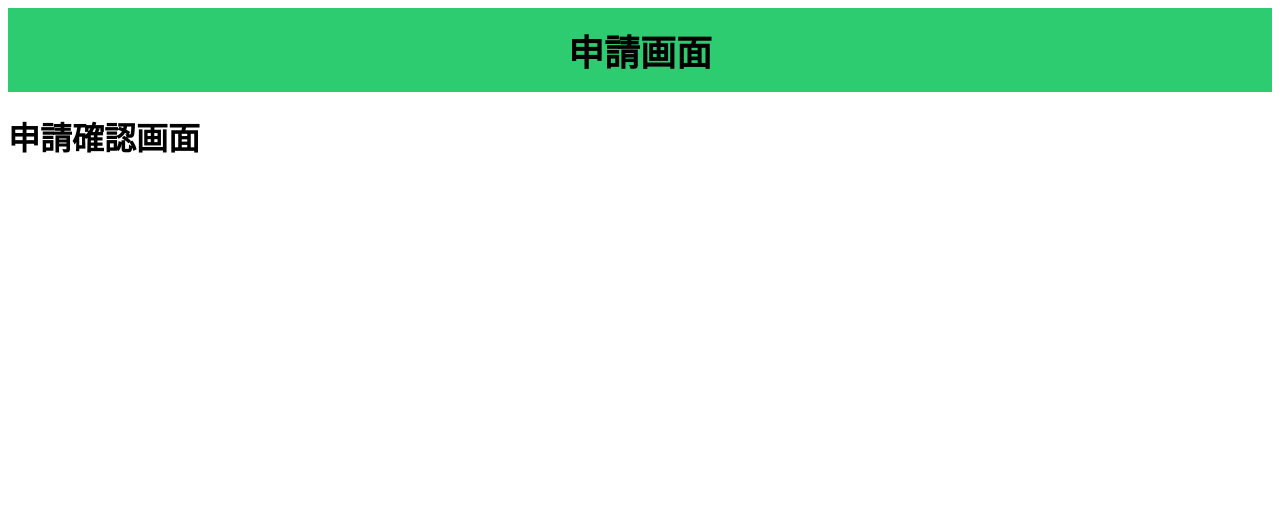
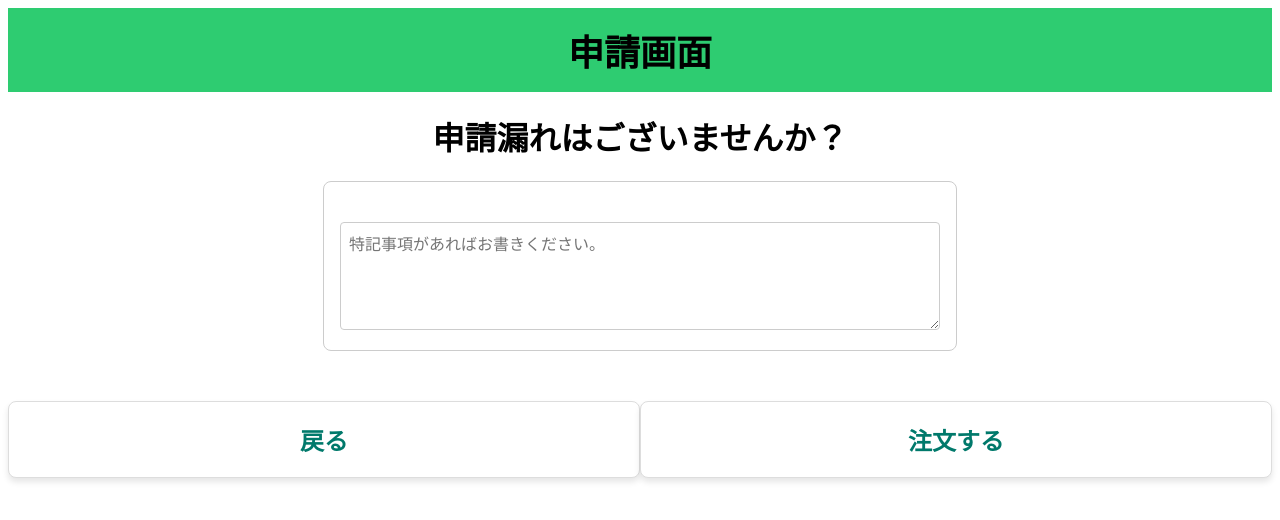
Before and after one commit to IBA-HOK/CoCoIRU, a SvelteKit app in the folder Svelte/: page /request/confirm in a window 1280 px wide. Shown: the top 520 px of the page. Built offline with nearby package versions, Linux system fonts and the light colour scheme.

Commit message:
Add 注文確認画面

```diff
--- /dev/null
+++ b/Svelte/src/lib/requestItems.ts
@@ -0,0 +1,15 @@
+// 申請物資リスト
+import { writable } from 'svelte/store';
+
+const initialRequestItems = [
+  { text: '食料', value: 0 },
+  { text: '毛布', value: 0 },
+  { text: '乳児用粉・液体ミルク', value: 0 },
+  { text: '乳児・小児用おむつ', value: 0 },
+  { text: '生理用品', value: 0 },
+  { text: 'トイレットペーパー', value: 0 },
+  { text: '簡易・携帯トイレ', value: 0 },
+  { text: '大人用おむつ', value: 0 }
+];
+
+export const requestItems = writable(initialRequestItems);
--- a/Svelte/src/routes/request/confirm/+page.svelte
+++ b/Svelte/src/routes/request/confirm/+page.svelte
@@ -1 +1,108 @@
-<h1>申請確認画面</h1>
+<script lang="ts">
+  import { goto } from '$app/navigation';
+  import Button from '$lib/Button.svelte';
+  import { requestItems } from '$lib/requestItems';
+
+  // 特記事項
+  let notes = '';
+
+  $: selectedItems = $requestItems.filter(requestItems => requestItems.value > 0);
+
+  // ボタン
+  function backButtonClick() {
+    goto('/request');
+  }
+  function orderButtonClick() {
+    // 仮の処理(todo: 実際のデータベース処理を実装)
+    console.log('注文内容:', selectedItems);
+    console.log('特記事項:', notes);
+    goto('/request/complete');
+  }
+</script>
+
+<h1 style="text-align: center;">申請漏れはございませんか？</h1>
+
+<div class="content-container">
+  <div class="selected-items-list">
+    {#each selectedItems as item}
+      <div class="selected-item">
+        <span class="item-text">{item.text}</span>
+        <div class="item-quantity">
+          <span>{item.value}</span>
+        </div>
+      </div>
+    {/each}
+  </div>
+
+  <textarea
+    bind:value={notes}
+    placeholder="特記事項があればお書きください。"
+    rows={5}
+  ></textarea>
+</div>
+
+<div class="request_footer">
+  <Button text="戻る" on:click={backButtonClick} />
+  <Button text="注文する" on:click={orderButtonClick} />
+</div>
+
+<style>
+  .content-container {
+    max-width: 600px;
+    margin: 0 auto;
+    padding: 0 1rem;
+    max-height: 60vh;
+    overflow-y: auto;
+    border: 1px solid #ccc;
+    border-radius: 8px;
+    padding: 1rem;
+  }
+
+  .selected-items-list {
+    display: flex;
+    flex-direction: column;
+    gap: 0.75rem;
+    margin-bottom: 1.5rem;
+  }
+
+  .selected-item {
+    display: flex;
+    justify-content: space-between;
+    align-items: center;
+    background-color: #e0ffe0;
+    border: 1px solid #c0e0c0;
+    border-radius: 8px;
+    padding: 0.75rem 1rem;
+    font-size: 1.1rem;
+  }
+
+  .item-text {
+    font-weight: bold;
+  }
+
+  .item-quantity {
+    display: flex;
+    align-items: center;
+    gap: 0.5rem;
+    background-color: #4CAF50;
+    color: white;
+    padding: 0.25rem 0.75rem;
+    border-radius: 4px;
+  }
+
+  textarea {
+    width: 100%;
+    font-size: 1rem;
+    padding: 0.5rem;
+    border-radius: 4px;
+    border: 1px solid #ccc;
+    resize: vertical;
+    box-sizing: border-box;
+  }
+
+  .request_footer {
+    padding-top: 50px;
+    display: flex;
+    justify-content: space-evenly;
+  }
+</style>
```
Also changed, not shown: Svelte/src/routes/request/+page.svelte (+5 -16 lines).
